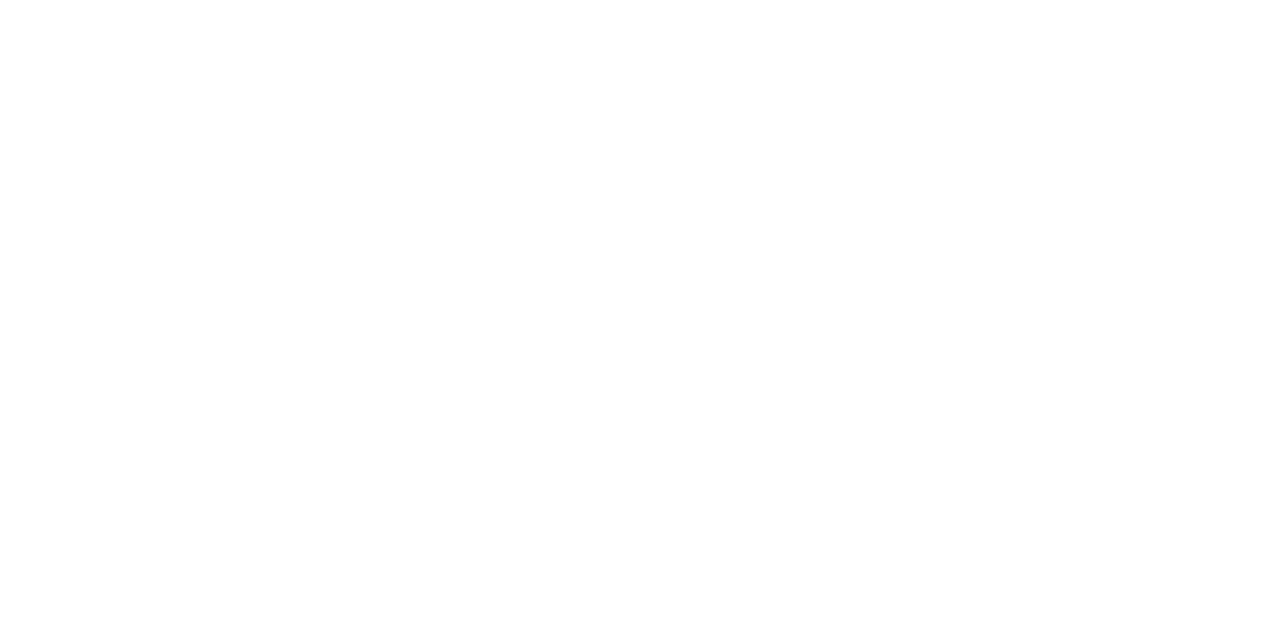
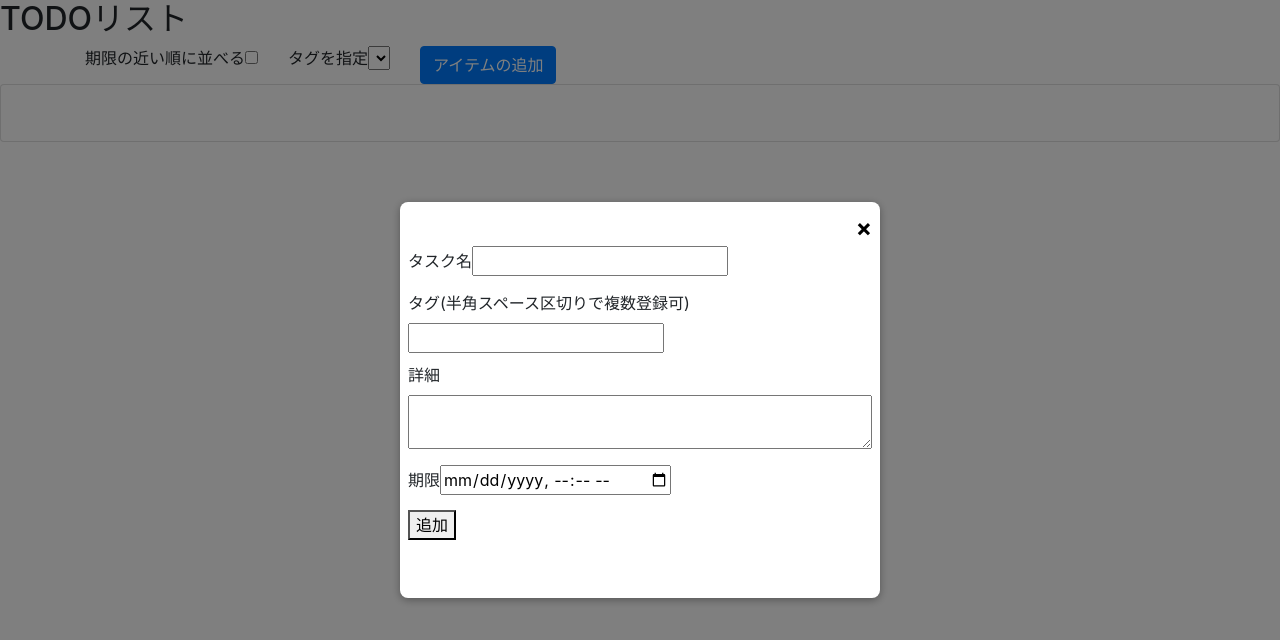
Before and after one commit to m-daichi1219/vue-example-todo-list, a Vue app: page /detail/1 in a window 1280 px wide. Shown: the top 640 px of the page. Built offline with nearby package versions, Linux system fonts and the light colour scheme.

Commit message:
タスクモーダル周辺の修正

```diff
--- a/src/components/molecules/TaskDetailForm.vue
+++ b/src/components/molecules/TaskDetailForm.vue
@@ -36,7 +36,7 @@
     <Button
       :type="mode"
       @click="handleClick"
-      :disabled="!valid"
+      :disabled="false"
     >
       {{ btnMessage }}
     </Button>
@@ -55,7 +55,6 @@ export default {
     task: {
       type: Object,
       required: true,
-      default: () => {}
     },
     mode: {
       type: String,
@@ -81,7 +80,9 @@ export default {
       return ret.trim()
     },
     valid () {
-      if(this.task.name && this.task.detail && this.task.limit){
+      // TOOD:
+      //  props(task)の変更時に再計算されていない
+      if(this.task.name && this.task.detail){
         return true
       } else {
         return false
@@ -91,28 +92,16 @@ export default {
       return this.mode === 'update' ? '更新' : '追加'
     }
   },
-  data () {
-    return {
-      progress: false,
-      error: ''
-    }
-  },
+  // data () {
+  //   return {
+  //     progress: false,
+  //     error: ''
+  //   }
+  // },
   methods: {
-    handleClick (ev) {
-      if (this.progress) { return }
-      this.progress = true
-
-      this.task.tags = this.tag.split(' ')
-
-      this.$nextTick(() => {
-        this.onclick(this.task)
-          .catch(err => {
-            this.error = err.message
-          })
-          .then(() => {
-            this.progress = false
-          })
-      })
+    handleClick () {
+      this.task.tags = document.getElementById("tags").value.split(' ')
+      this.onclick(this.task)
     }
   }
 }
--- a/src/components/templates/TaskMainView.vue
+++ b/src/components/templates/TaskMainView.vue
@@ -24,7 +24,7 @@
           </select>
         </div>
         <div class="col-auto">
-          <router-link :to="{ name: 'taskDetailModal'}">
+          <router-link :to="{ name: 'taskDetailModal', params: { id: 'new' }}">
             <Button
               type="add"
             >
@@ -65,14 +65,16 @@ export default {
       tasks: 'fetchTasks',
       tagList: 'fetchTagList'
     }),
-    // taskList () {
-    //   return this.tasks({isNear: this.isNear, tag: this.selectedTag})
-    // }
+    taskList () {
+      const taskList = this.tasks({isNear: this.isNear, tag: this.selectedTag})
+      return ( taskList ?  taskList : [] )
+    }
   },
   methods: {
-    taskList() {
-      return this.tasks({isNear: this.isNear, tag: this.selectedTag})
-    }
+    // taskList() {
+    //   const tasks = this.tasks({isNear: this.isNear, tag: this.selectedTag})
+    //   return ( tasks ? [] : tasks )
+    // }
   }
 }
 </script>
--- a/src/components/templates/TaskModal.vue
+++ b/src/components/templates/TaskModal.vue
@@ -14,8 +14,9 @@
         </div>
         <div class="body">
           <TaskDetailForm
-            :task="[]"
-            :mode="'add'"
+            :task="task"
+            :mode="mode"
+            :onclick="handleClick"
           >
           </TaskDetailForm>
         </div>
@@ -34,13 +35,49 @@ export default {
     Button,
     TaskDetailForm
   },
+  data () {
+    return {
+      handleClick: this.updateTask
+    }
+  },
+  computed: {
+    task () {
+      const id = parseInt(this.$route.params.id)
+      return !Number.isNaN(id)
+      ? {...this.$store.getters.getTaskById(id)}
+      : {}
+    },
+    mode () {
+      return this.task.name
+      ? "update"
+      : "add"
+    },
+    funcSelecter () {
+      if ( this.mode === "add" ) {
+        this.handleClick = this.addTask
+      } else {
+        this.handleClick = this.updateTask
+      }
+    }
+  },
   methods: {
     back () {
       this.$router.push({ path: '/' })
     },
     handleClose () {
       this.back()
-    }
+    },
+    addTask () {
+      console.log("addTask")
+    },
+    updateTask() {
+      console.log("updateTask")
+    },
+    // handleClick () {
+    //   return this.mode === "add"
+    //   ? this.addTask()
+    //   : this.updateTask()
+    // }
   }
 }
 </script>
--- a/src/components/templates/TestView.vue
+++ b/src/components/templates/TestView.vue
@@ -1,13 +1,28 @@
 <template>
   <div>
     <p>テストページ</p>
-    <TaskMainForm>
-    </TaskMainForm>
+    <button @click="fetchTask">
+      FETCH_ALL_TASKLIST
+    </button>
+    <button @click="setTask">
+      setTask
+    </button>
+    <button @click="getTask">
+      getTask
+    </button>
+    <hr>
+    <li v-for="task in list" v-bind:key="task.id">
+      <div>
+        {{task.name}}
+      </div>
+    </li>
   </div>
 </template>
 
 <script>
-import TaskMainForm from '@/components/templates/TaskMainView.vue'
+import * as types from '@/store/mutation-types'
+import { mapGetters } from 'vuex'
+import { constants } from 'fs';
 
 export default {
   name: 'TestView',
@@ -16,27 +31,56 @@ export default {
       type: Number,
       default: 1
     },
+    tasks: {
+      type: Array,
+      default: () => (
+         [
+            {
+              name: 'TaskName1',
+              tags: ['tag1', 'tag2'],
+              detail: 'detail comment',
+              limit: '2019-12-01T12:59',
+              id: 1
+            },
+            {
+              name: 'TaskName2',
+              tags: ['tag2', 'tag3'],
+              detail: 'detail comment',
+              limit: '2017-12-15T12:59',
+              id: 2
+            },
+            {
+              name: 'TaskName3',
+              tags: ['tag3', 'tag4'],
+              detail: 'detail comment',
+              limit: '2018-12-31T12:59',
+              id: 3
+            }
+          ]
+        )
+    },
   },
   data () {
     return {
-      task: {
-        name: 'TaskName',
-        tags: ['tag1', 'tag2'],
-        detail: 'detail comment',
-        limit: '2019-12-31T12:59'
-      },
       onclick() {
         console.log("onclick")
         return true
-      }
+      },
+      terms: { isNear:false, tag: '' },
+      list: []
     }
   },
-  components: {
-    TaskMainForm
-  },
   methods: {
-    handleClick () {
-      console.log('ボタンがクリックされました')
+    setTask() {
+      console.log(this.$store.state.tasks)
+      localStorage.setItem('tasks', JSON.stringify(this.tasks))
+    },
+    getTask() {
+      this.list = JSON.parse(localStorage.getItem('tasks'))
+      // this.list = this.$store.getters.fetchTasks(this.terms)
+    },
+    fetchTask () {
+      this.$store.dispatch('fetchLists')
     }
   }
 }
--- a/src/router.js
+++ b/src/router.js
@@ -21,7 +21,7 @@ export default new Router({
       name: 'home',
       component: Home,
       children: [{
-        path: 'detail',
+        path: 'detail/:id',
         name: 'taskDetailModal',
         component: TaskModal
       }]
--- a/src/store/getters.js
+++ b/src/store/getters.js
@@ -29,5 +29,8 @@ export default {
     return list.filter((el, idx, self) => {
       return self.indexOf(el) === idx
     })
+  },
+  getTaskById: state => id => {
+    return state.tasks.find(task => task.id === id)
   }
 }
```
